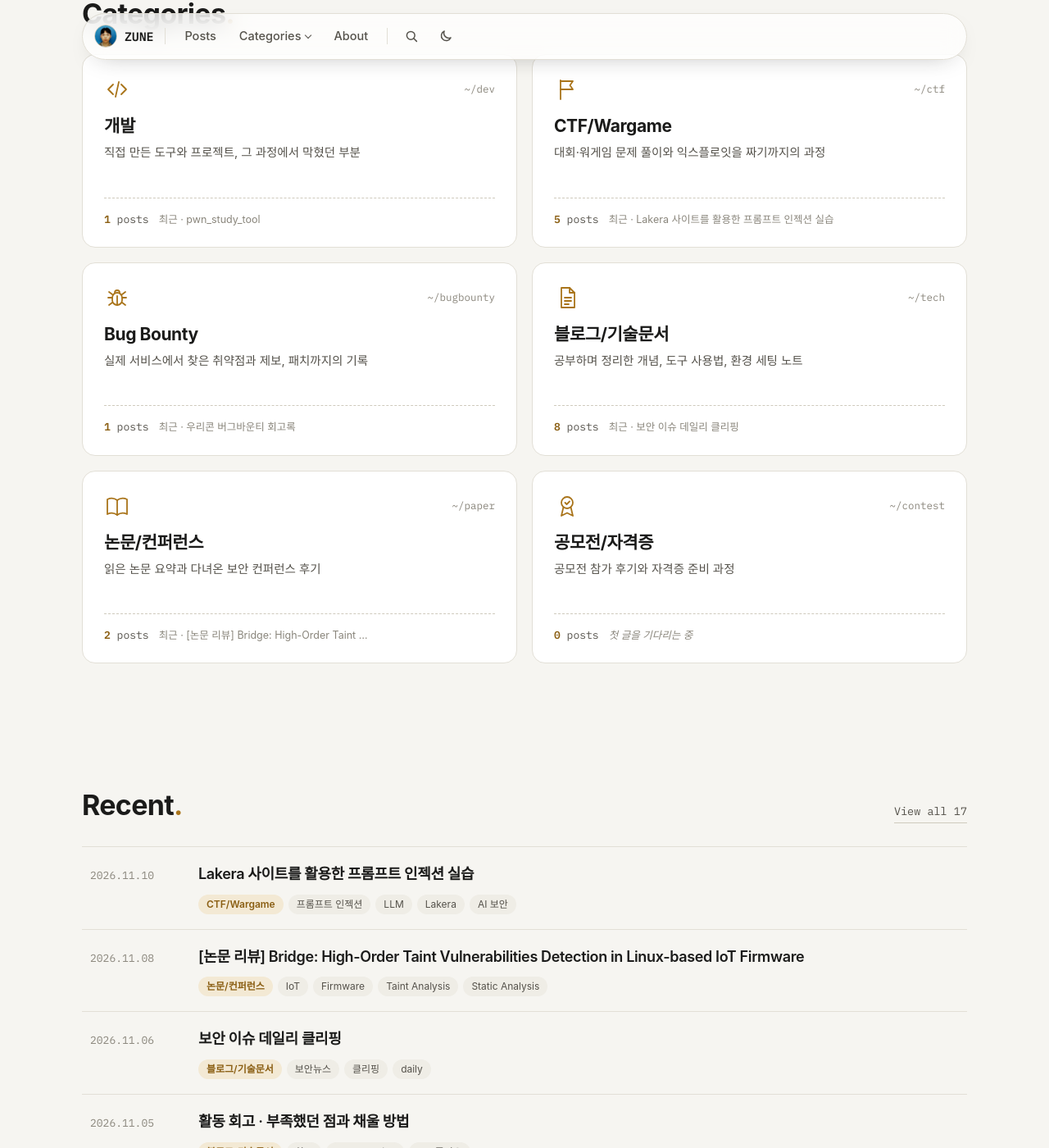
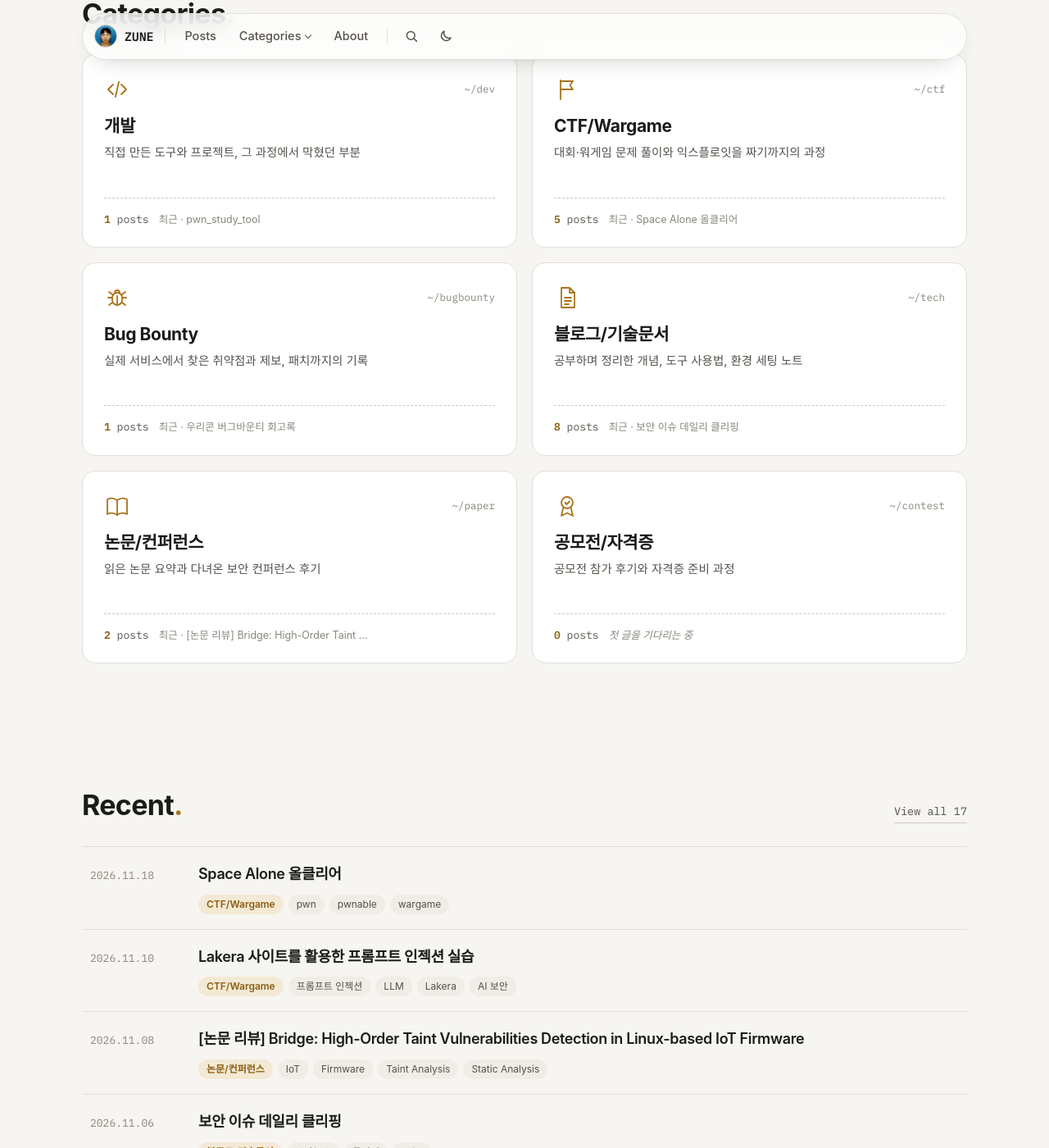
Before and after one commit to junseopark0216/junseopark0216.github.io, a Jekyll site: the page built from index.html, in a window 1280 px wide and 1400 px high, scrolled down 723 px. Shown: the whole window at 82% size. Built offline with Jekyll 4.4.1, drawn with Linux system fonts in a browser that asks for light colours; some web fonts are replaced; some of the changed text lies outside the part shown.

Commit message:
Update 2026-10-28-space-alone.md

```diff
--- a/_posts/2026-10-28-space-alone.md
+++ b/_posts/2026-10-28-space-alone.md
@@ -1,7 +1,7 @@
 ---
 title: "Space Alone 올클리어"
 subtitle: "Pwnable · 시스템해킹 · Ch.1~10 올클리어"
-date: 2026-10-28 21:00:00 +0900
+date: 2026-11-18 04:00:00 +0900
 category: ctf
 group: wargame
 tags: ["pwn", "pwnable", "wargame"]
```
